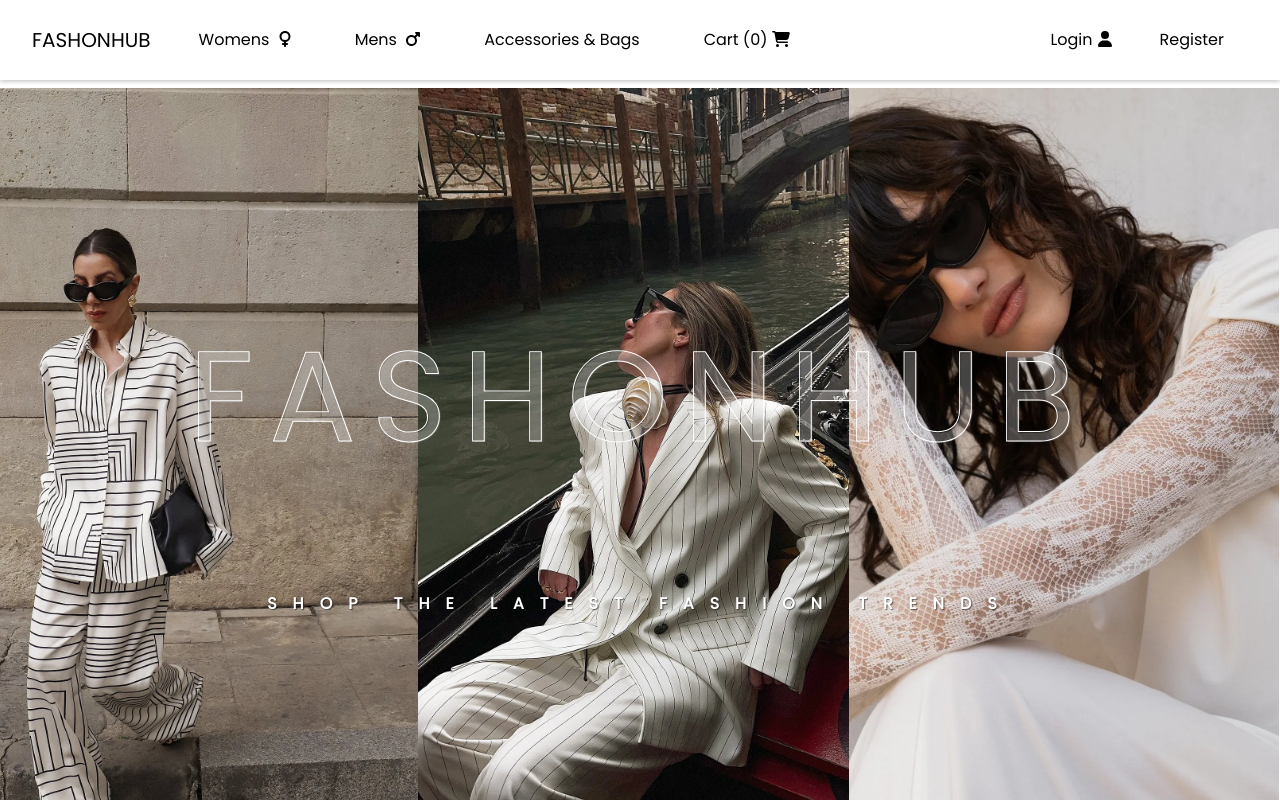
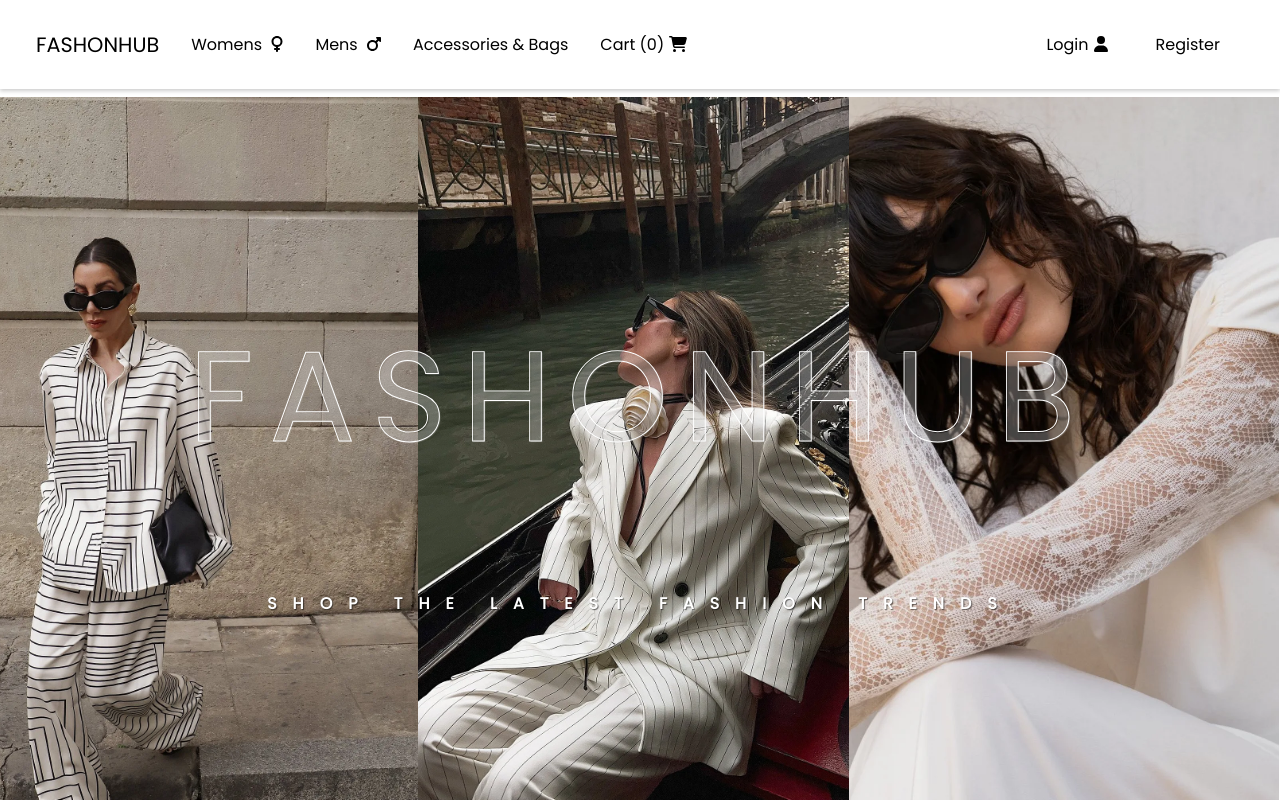
Before and after one commit to ellinorjanssonl/E-commercive, a React (Vite) app in the folder Frontend/: page / in a window 1280 px wide. Shown: the top 800 px of the page. Built offline with nearby package versions, Linux system fonts and the light colour scheme.

Commit message:
small fixes

```diff
--- a/Frontend/src/Components/Navbar/Navbar.css
+++ b/Frontend/src/Components/Navbar/Navbar.css
@@ -2,9 +2,16 @@
   display: flex;
   justify-content: space-between;
   align-items: center;
-  padding: 20px;
+  padding: 1.5rem;
   background-color: #ffffff;
   box-shadow: 0 2px 4px rgba(0, 0, 0, 0.2);
+}
+
+.FASHONHUB {
+  font-size: 1.3rem;
+  font-family: 'poppins';
+  color: #000000;
+  text-decoration: none;
 }
 
 .navlink {
@@ -12,7 +19,7 @@
   display: inline-block;
   justify-content: space-between;
   font-size: 1rem;
-  margin: 0 1.5rem;
+  margin: 0 0.5rem;
   font-family: 'poppins';
   font-weight: 500;
   color: #000000;
--- a/Frontend/src/Components/Navbar/Navbar.jsx
+++ b/Frontend/src/Components/Navbar/Navbar.jsx
@@ -25,7 +25,7 @@ function NavbarComponent() {
   return (
     <Navbar expand="lg" className="Navbarsection">
       <Container fluid>
-        <Navbar.Brand href="/">FASHONHUB</Navbar.Brand>
+        <Navbar.Brand className='FASHONHUB' href="/">FASHONHUB</Navbar.Brand>
         <Navbar.Toggle aria-controls="navbarScroll" />
         <Navbar.Collapse id="navbarScroll">
           <Nav
--- a/Frontend/src/Pages/Sale.jsx
+++ b/Frontend/src/Pages/Sale.jsx
@@ -1,7 +1,6 @@
 import React from 'react'
 import { useState, useEffect } from 'react';
 import { Link } from 'react-router-dom';
-import { Form, Button } from 'react-bootstrap';
 import './Css/Womens.css';
 import { FaHeart, FaRegHeart } from 'react-icons/fa';
 
@@ -67,16 +66,7 @@ return localFavorites ? JSON.parse(localFavorites) : [];
       return (
          <div className='womens'>
              <h2 className='header'>SALE</h2>
-             <Form className="Formsearch" onSubmit={(e) => e.preventDefault()}>
-             <Form.Control
-                    type="search"
-                    placeholder="Search for products.."
-                    className="searchbars"
-                    aria-label="Search"
-                    onChange={(e) => handleSearchChange(e.target.value)}
-                 />
-                <Button className="buttonsearch" variant="outline-success">Search</Button>
-             </Form>
+             <h3 className='header2'>Asseccories & Bags</h3>
              <div className='products'>
             {saleProducts.map(product => (
                       <ul className='productsUL' key={product.id}>
```
Lines whose indentation alone changed are shown as unchanged.
